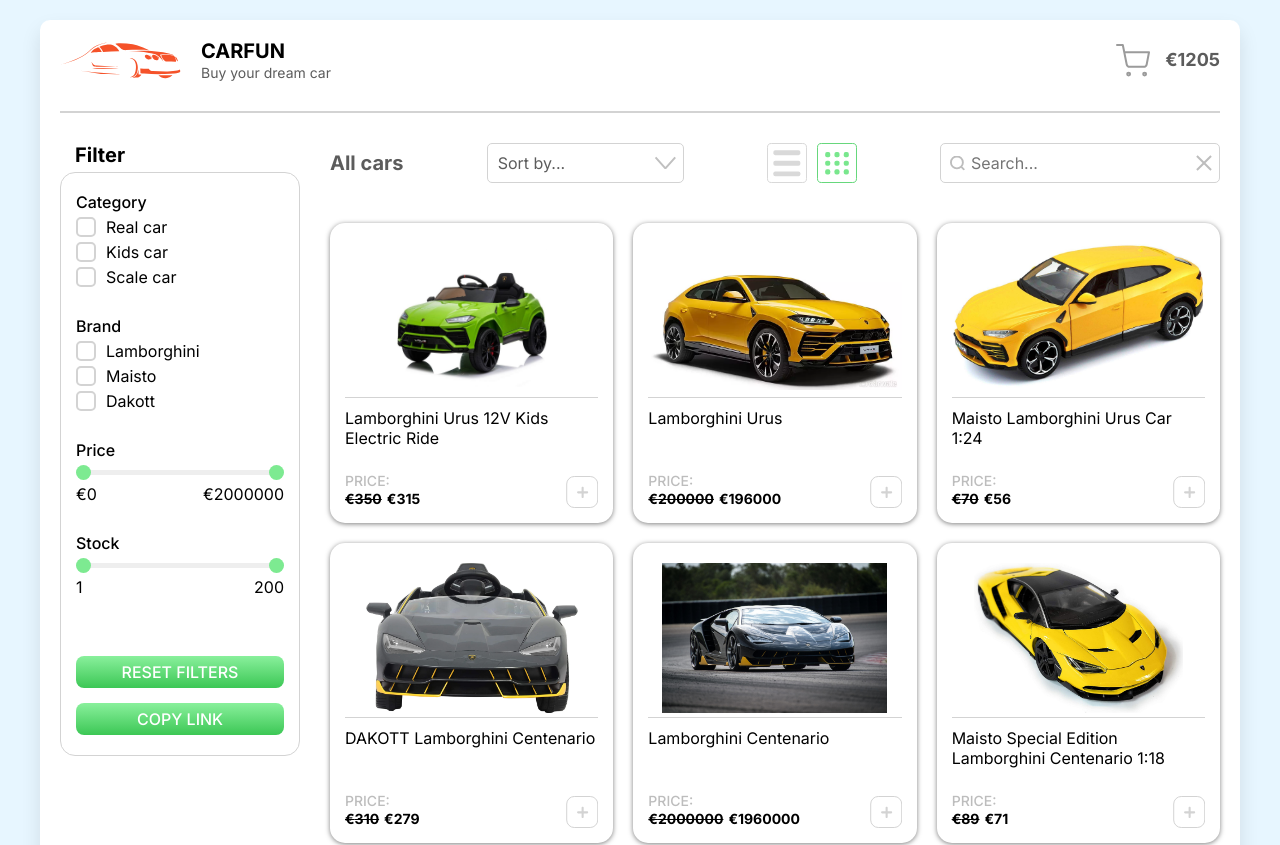
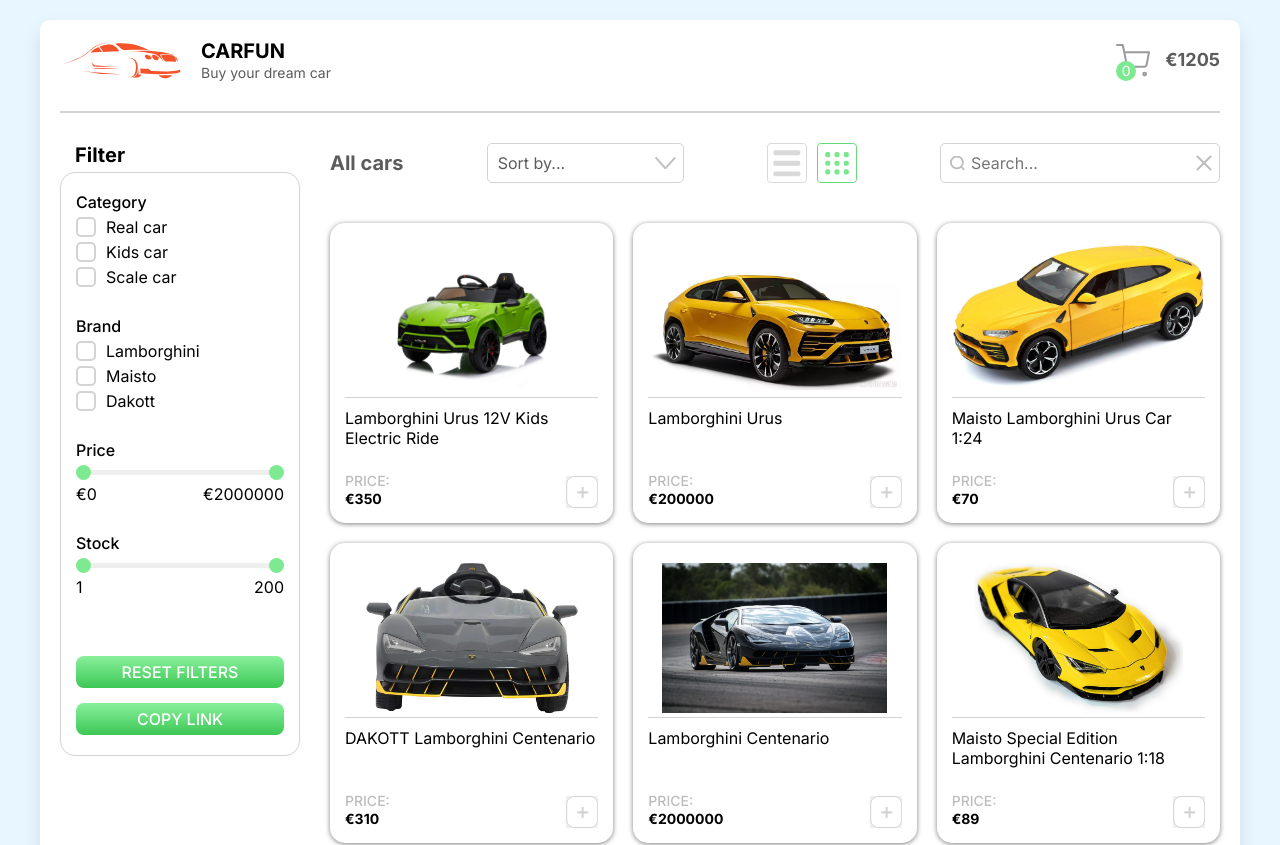
Before and after one commit to scorpigg/online-store, a React (Create React App) app: page / in a window 1280 px wide. Shown: the top 845 px of the page. Built offline with nearby package versions, Linux system fonts and the light colour scheme.

Commit message:
feat: add active plus btn

```diff
--- a/src/components/Card.tsx
+++ b/src/components/Card.tsx
@@ -1,29 +1,27 @@
-import React from 'react';
+import React, { useState } from 'react';
 import { IProducts } from '../carBase';
 
-export function Card(props: IProducts) {
+export function Card({ images, title, price }: IProducts) {
+  const [isAdded, setIsAdded] = useState(false);
+  const onAddclick = () => {
+    setIsAdded(!isAdded);
+  };
   return (
     <div className="card">
-      <div className="card__img" style={{ backgroundImage: `url(./img/cars/${props.images[0]})` }}></div>
-      <p className="card__title">{props.title}</p>
+      <div className="card__img" style={{ backgroundImage: `url(./img/cars/${images[0]})` }}></div>
+      <p className="card__title">{title}</p>
       <div className="card__bottom">
         <div className="card__price">
           <span className="price-text">Price:</span>
-
-          {!props.discountPercentage ? (
-            <p className="price-container">
-              <span>&euro;{props.price}</span>
-            </p>
-          ) : (
-            <p className="price-container">
-              <span style={{ textDecoration: 'line-through', marginRight: '5px' }}>&euro;{props.price}</span>
-              <span className="price-discount">
-                &euro;{Math.round(props.price - (props.price * props.discountPercentage) / 100)}
-              </span>
-            </p>
-          )}
+          <p className="price-container">
+            <span>&euro;{price}</span>
+          </p>
         </div>
-        <button className="card__add-to-cart"></button>
+        <button
+          className="card__add-to-cart"
+          onClick={onAddclick}
+          style={isAdded ? { backgroundImage: 'url(./img/btn-check.svg' } : undefined}
+        ></button>
       </div>
     </div>
   );
--- a/src/components/Header.tsx
+++ b/src/components/Header.tsx
@@ -47,6 +47,7 @@
             strokeLinejoin="round"
           />
         </svg>
+        <span className="header__items-count">0</span>
         <span className="header__price">€1205</span>
       </div>
     </header>
--- a/src/sass/components/_card.scss
+++ b/src/sass/components/_card.scss
@@ -95,12 +95,14 @@
 .card__add-to-cart {
   width: 32px;
   height: 32px;
-  background: url('../../../public/img/btn-add.svg') no-repeat center;
+  background-image: url('../../../public/img/btn-add.svg');
+  background-repeat: no-repeat;
+  background-position: center;
   border: none;
   cursor: pointer;
   @extend %transition;
 
   &:hover {
-    background: url('../../../public/img/btn-add-active.svg') no-repeat center;
+    background-image: url('../../../public/img/btn-add-active.svg');
   }
 }
--- a/src/sass/layouts/_header.scss
+++ b/src/sass/layouts/_header.scss
@@ -8,8 +8,10 @@
   }
 
   .header__right {
+    position: relative;
     display: flex;
     align-items: center;
+    cursor: pointer;
   }
 }
 
@@ -53,10 +55,6 @@
   color: $color-text-additional;
 }
 
-.header__cart:hover {
-  cursor: pointer;
-}
-
 .header__cart:hover > path {
   stroke: $color-btn;
 }
@@ -64,3 +62,18 @@
 .header__price {
   margin-left: 15px;
 }
+
+.header__items-count {
+  position: absolute;
+  bottom: 0;
+  left: 0;
+  display: flex;
+  align-items: center;
+  justify-content: center;
+  width: 20px;
+  height: 20px;
+  font-size: 1.4rem;
+  color: $color-light;
+  background-color: $color-btn-check;
+  border-radius: 50%;
+}
```
Also changed, not shown: public/img/btn-add-active.svg.
